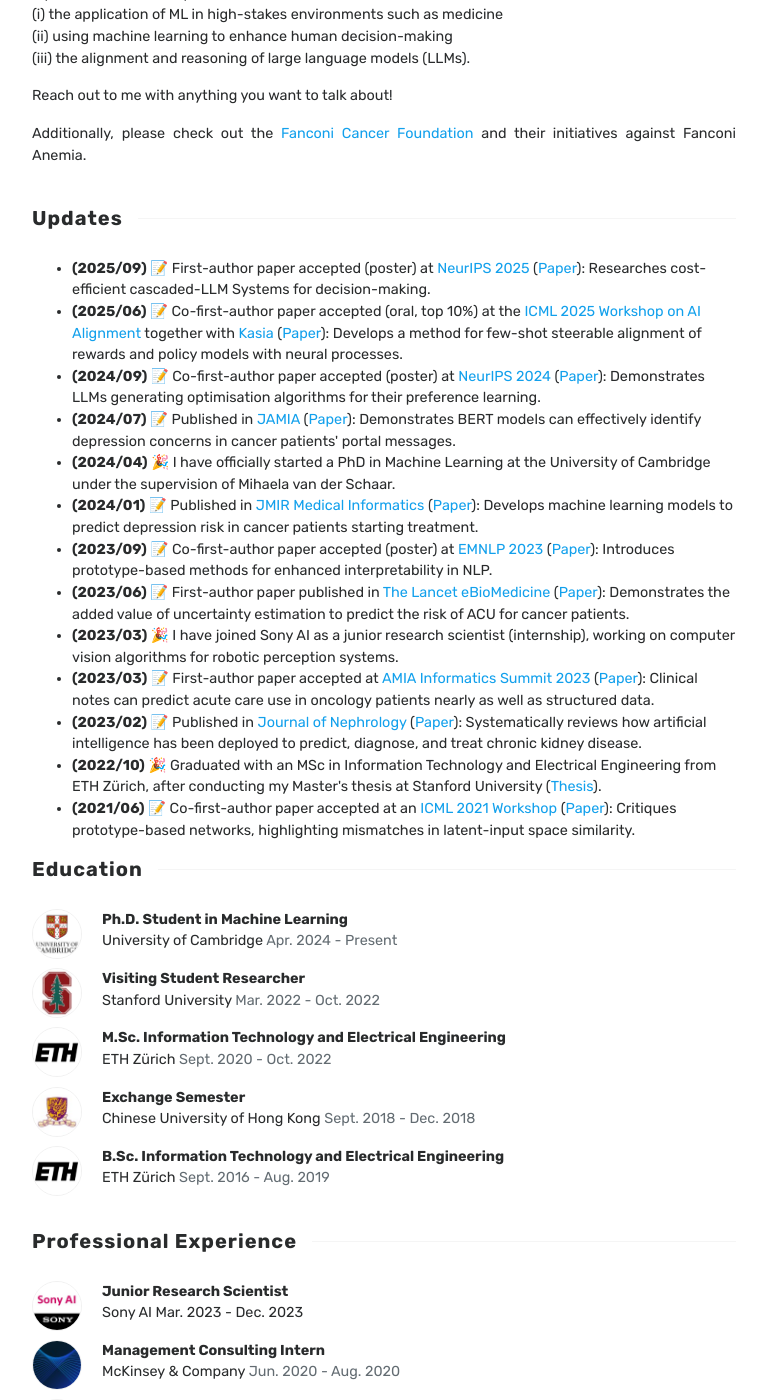
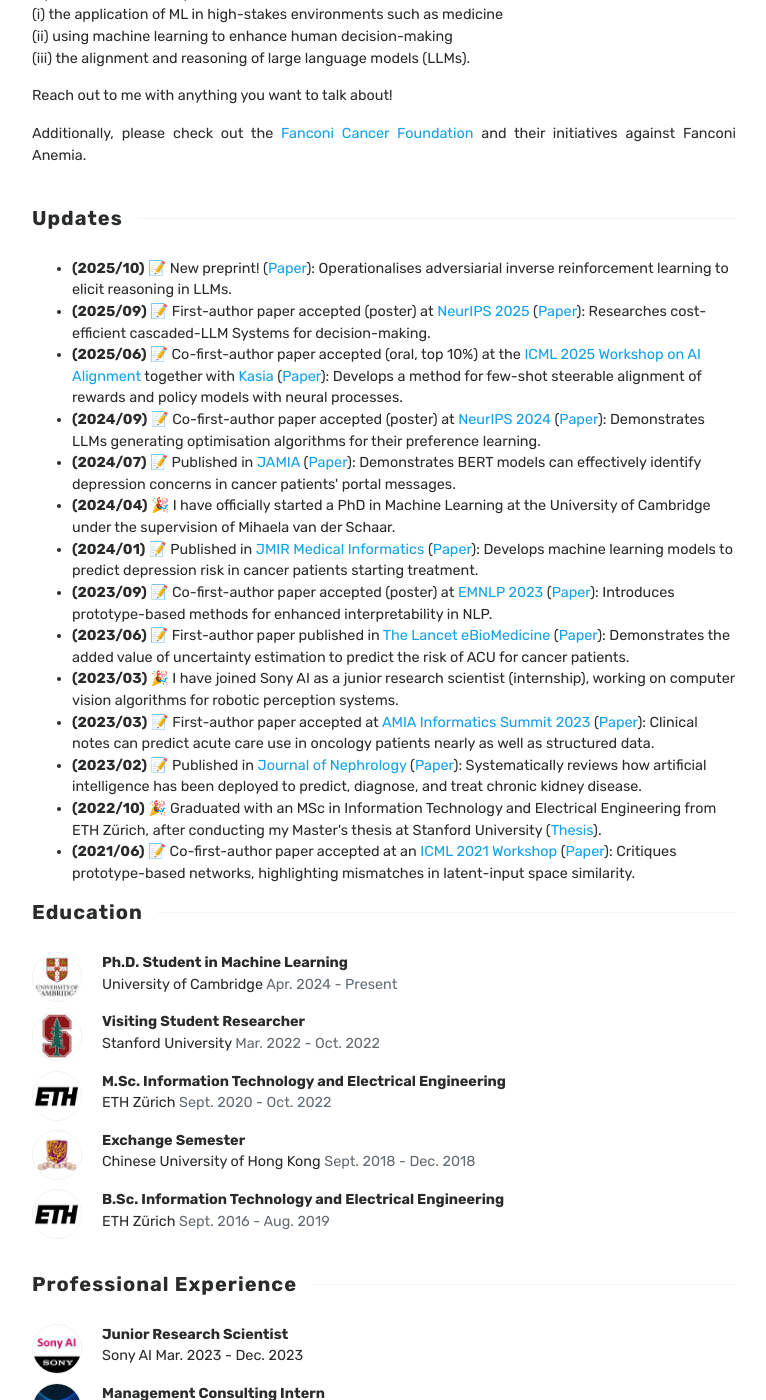
Before and after one commit to fanconic/fanconic.github.io, a Jekyll site: the page built from index.html, in a window 1280 px wide and 1400 px high, scrolled down 694 px. Shown: the whole window, without its empty margins (256-1022 px from the left). Built offline with Jekyll 4.4.1, drawn with Linux system fonts in a browser that asks for light colours; the list of posts is cut into pages by our own code; some of the changed text lies outside the part shown.

Commit message:
Add preprint

```diff
--- a/_layouts/default.html
+++ b/_layouts/default.html
@@ -160,7 +160,7 @@
 
                 <div class="copyright">
                     <p class="pull-left">
-                        Copyright © {{ site.time | date: "%Y" }} Claudio Fanconi (Last updated: Sept 18th, 2025).
+                        Copyright © {{ site.time | date: "%Y" }} Claudio Fanconi (Last updated: Oct 4th, 2025).
                     </p>
                     <p class="pull-right">
                         <!-- Please, leave credit to author unless you own a commercial license: https://www.wowthemes.net/freebies-license/ -->
--- a/index.html
+++ b/index.html
@@ -58,6 +58,9 @@ title: Home
         <div class="wrapintro-title" style="text-align: left; font-size: 0.9em;">
             <h2><span>Updates</span></h2>
             <ul>
+                <li><b>(2025/10)</b> 📝 New preprint! (<a href="https://arxiv.org/pdf/2510.01857">Paper</a>):
+                    Operationalises adversiarial inverse reinforcement learning to elicit reasoning in LLMs.
+                </li>
                 <li><b>(2025/09)</b> 📝 First-author paper accepted (poster) at <a
                         href="https://neurips.cc/Conferences/2025">NeurIPS 2025</a> (<a
                         href="https://arxiv.org/abs/2506.11887">Paper</a>): Researches cost-efficient
```
Also changed, not shown: _pubs/11adversarial_irl.md (added, +11 -0 lines), assets/images/inverse.png (added).
